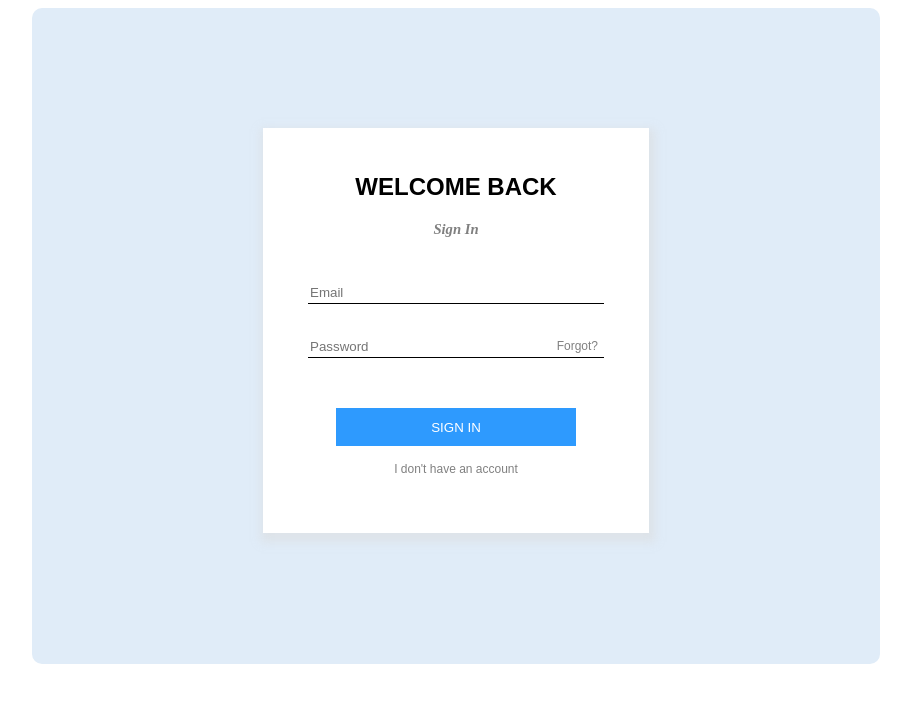
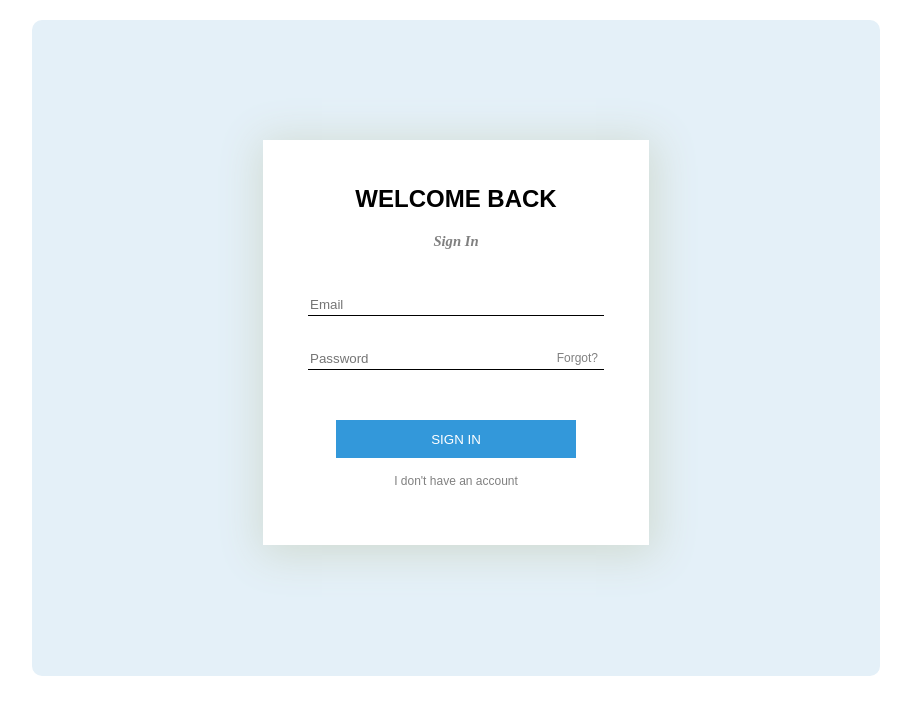
Before and after one commit to Catherine-Celice/DevelopHer-Homework, a plain HTML site: page Week_1/exercise1.html in a window 1280 px wide. Shown: the whole page, without its empty margins (184-1095 px from the left). Drawn offline with Linux system fonts and the light colour scheme.

Commit message:
I found the Firefox color tool Eyedropper, so I fixed the colors.  I also fixed the shadow and the margins around the pale blue box.

```diff
--- a/Week_1/exercise1.css
+++ b/Week_1/exercise1.css
@@ -3,12 +3,12 @@ body {
 }
 
 section {
-	background-color: #E0ECF8;
+	background-color: #E4F0F8;
 	width: 8in;
 	height: 6in;
 	border-radius: 10px;
 	padding: 40px;
-	margin: auto;
+	margin: 20px auto;
 }
 
 main {
@@ -20,7 +20,8 @@ main {
 	width: 3.5in;
 	height: 3.7in;
 	border: 25px solid white;
-	box-shadow: 2px 5px 8px 4px #DCDCDC80;
+	box-shadow: 2px 5px 40px 5px #D1DBD2;
+	/* put 80 at theend of the color for nice transparency */
 }
 h1 {
 	font-size: 18pt;
@@ -96,7 +97,7 @@ button {
 }
 
 #first {
-	background-color: #2E9AFE;
+	background-color: #3398DA;
 	display:block;
 	margin: 15px auto;
 	width: 2.5in;
```
